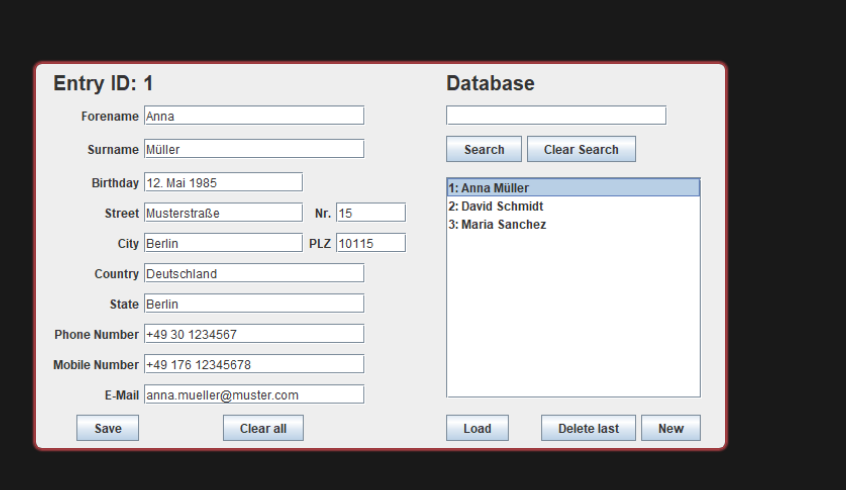
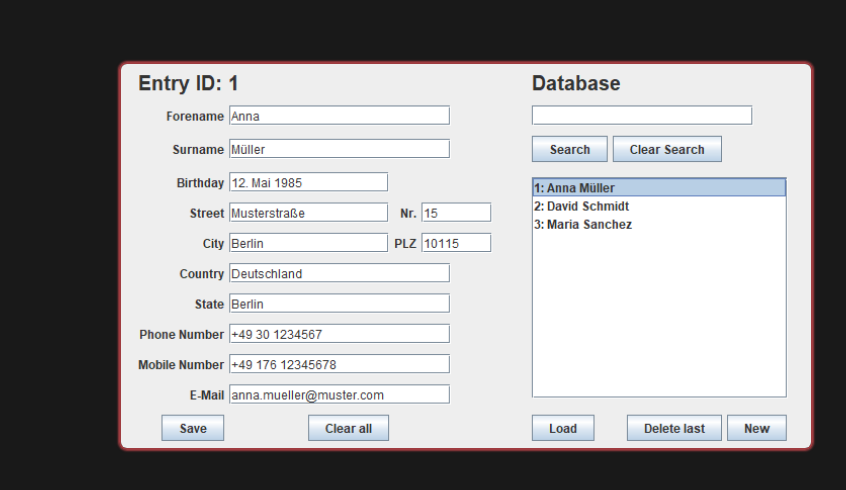
Before and after one commit to Tobiriz/portfolio, a Vue app: page /portfolio/projects in a window 1280 px wide. Shown: the part 1292-1782 px from the top of the page, without its empty margins (270-1116 px from the left). Built offline with nearby package versions, Linux system fonts and the light colour scheme; a web font is replaced by a local one.

Commit message:
added NoImage component

```diff
--- a/src/components/Project.vue
+++ b/src/components/Project.vue
@@ -1,10 +1,12 @@
 <script>
 import { useSettingsStore } from "../stores/settingsStore";
 import ImagePreview from "@/components/ImagePreview.vue";
+import NoImage from "@/components/NoImage.vue";
 
 export default {
   components: {
     ImagePreview,
+    NoImage,
   },
 
   setup() {
@@ -120,6 +122,8 @@ export default {
       </span>
     </button>
 
+    <NoImage class="project__no-image" v-else />
+
     <div class="project__title">
       {{ title }}
     </div>
@@ -147,6 +151,7 @@ button {
 }
 
 .project {
+  justify-self: center;
   padding: 3rem;
   display: flex;
   flex-direction: column;
@@ -176,6 +181,10 @@ button {
       box-sizing: border-box;
       border-radius: inherit;
     }
+  }
+
+  .no-image {
+    align-self: center;
   }
 
   &__title {
```
